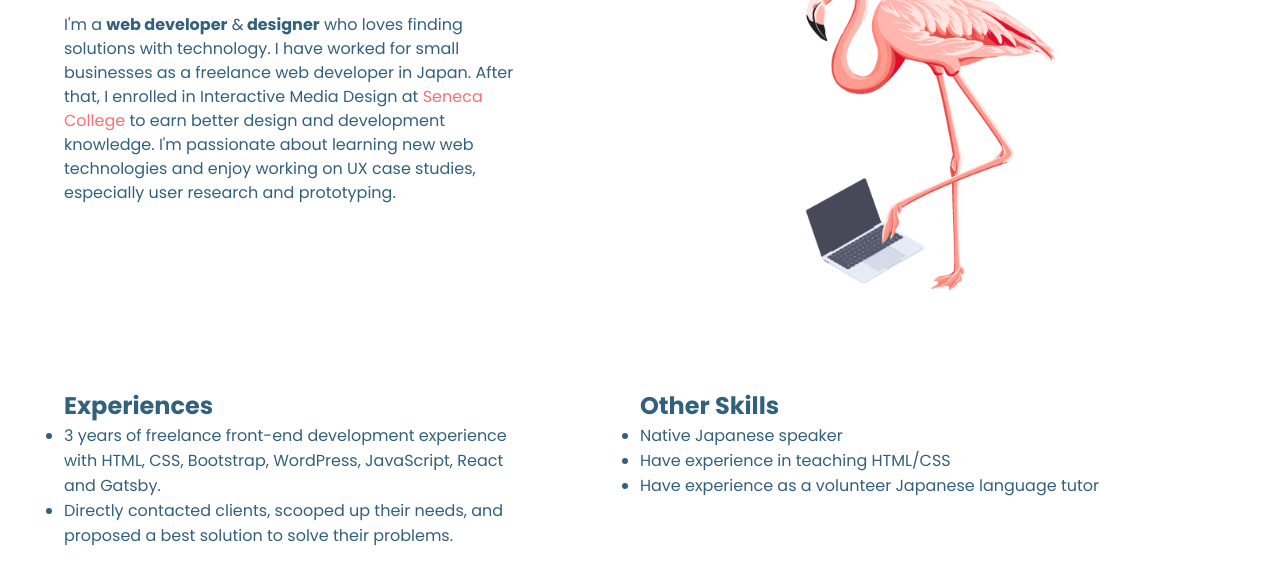
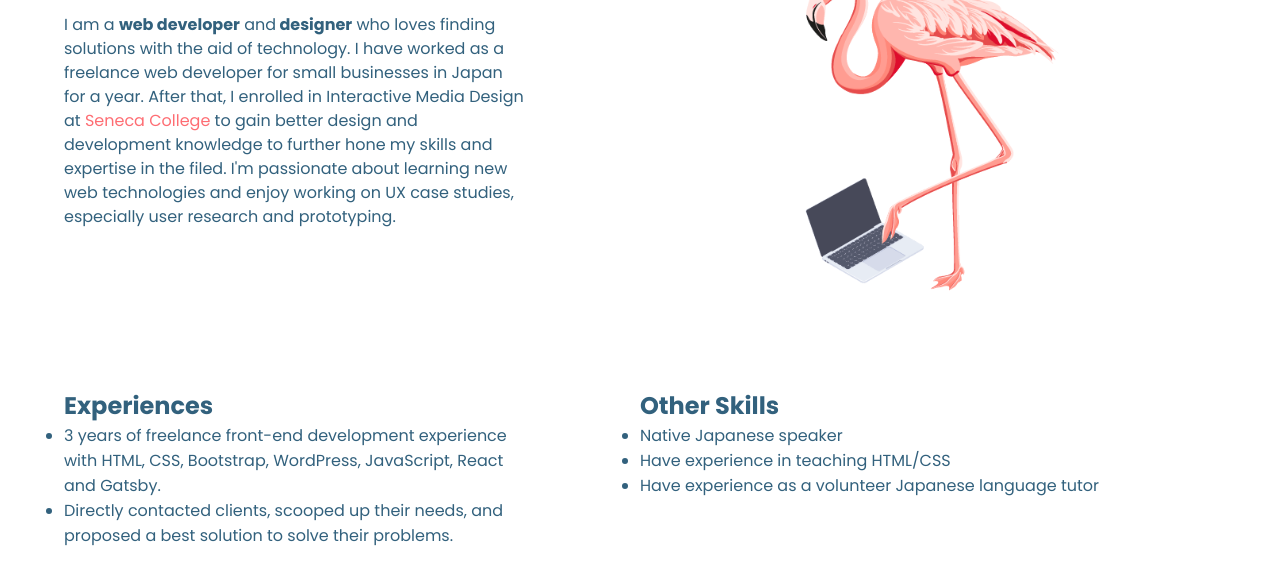
Before and after one commit to kanami-h/kanami-portfolio, a Gatsby site: page /about in a window 1280 px wide. Shown: the part 224-800 px from the top of the page. Built offline with nearby package versions, Linux system fonts and the light colour scheme; Gatsby itself is replaced by a stand-in of ours.

Commit message:
modified sentenses

```diff
--- a/src/pages/about.js
+++ b/src/pages/about.js
@@ -11,17 +11,18 @@ export default function About() {
         <div className={styles.introduction}>
           <h2>Hi! I'm Kanami</h2>
           <p>
-            I'm a <span className={styles.bold}>web developer</span> &
+            I am a <span className={styles.bold}>web developer</span> and
             <span className={styles.bold}> designer</span> who loves finding
-            solutions with technology. I have worked for small businesses as a
-            freelance web developer in Japan. After that, I enrolled in
-            Interactive Media Design at{" "}
+            solutions with the aid of technology. I have worked as a freelance
+            web developer for small businesses in Japan for a year. After that,
+            I enrolled in Interactive Media Design at{" "}
             <Link to="https://www.senecacollege.ca/programs/fulltime/INM.html">
               Seneca College
             </Link>{" "}
-            to earn better design and development knowledge. I'm passionate
-            about learning new web technologies and enjoy working on UX case
-            studies, especially user research and prototyping.
+            to gain better design and development knowledge to further hone my
+            skills and expertise in the filed. I'm passionate about learning new
+            web technologies and enjoy working on UX case studies, especially
+            user research and prototyping.
           </p>
         </div>
         <div className={styles.aboutImg}>
```
